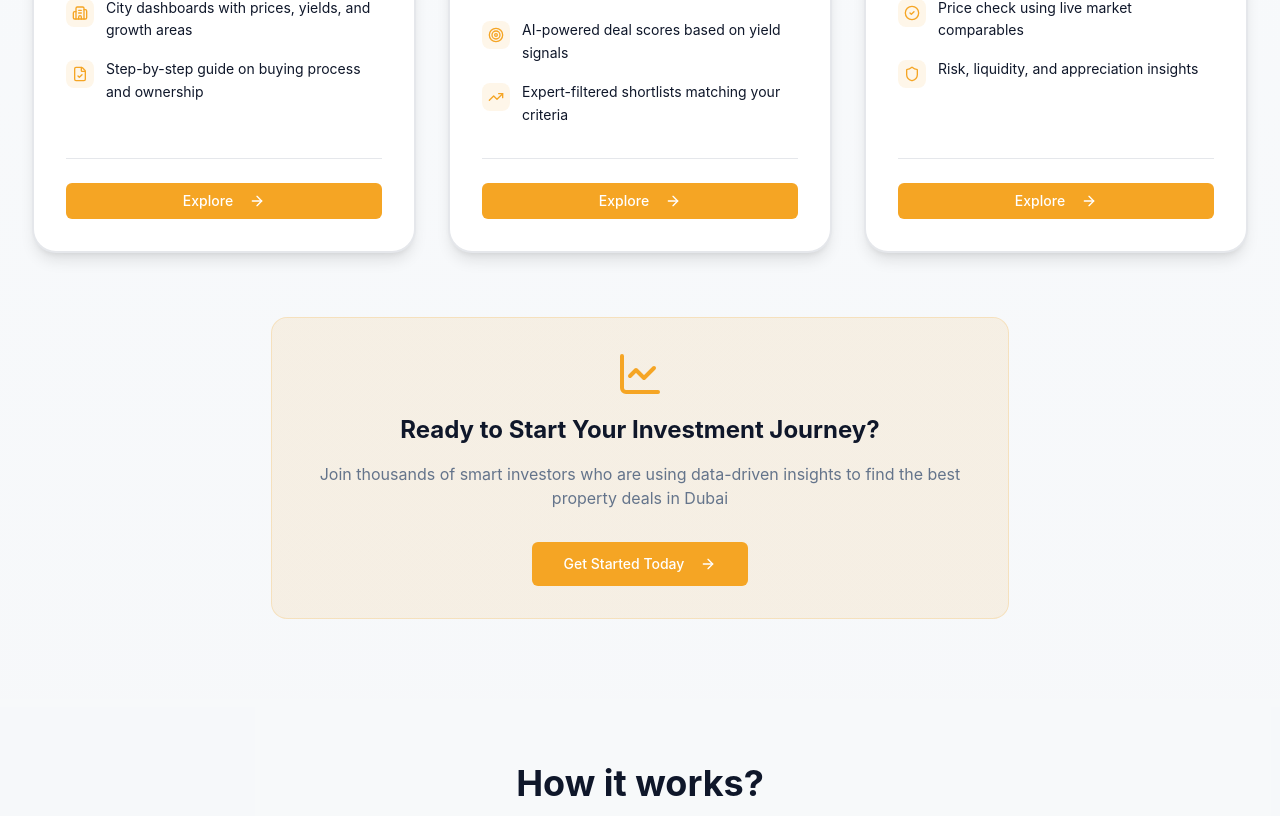
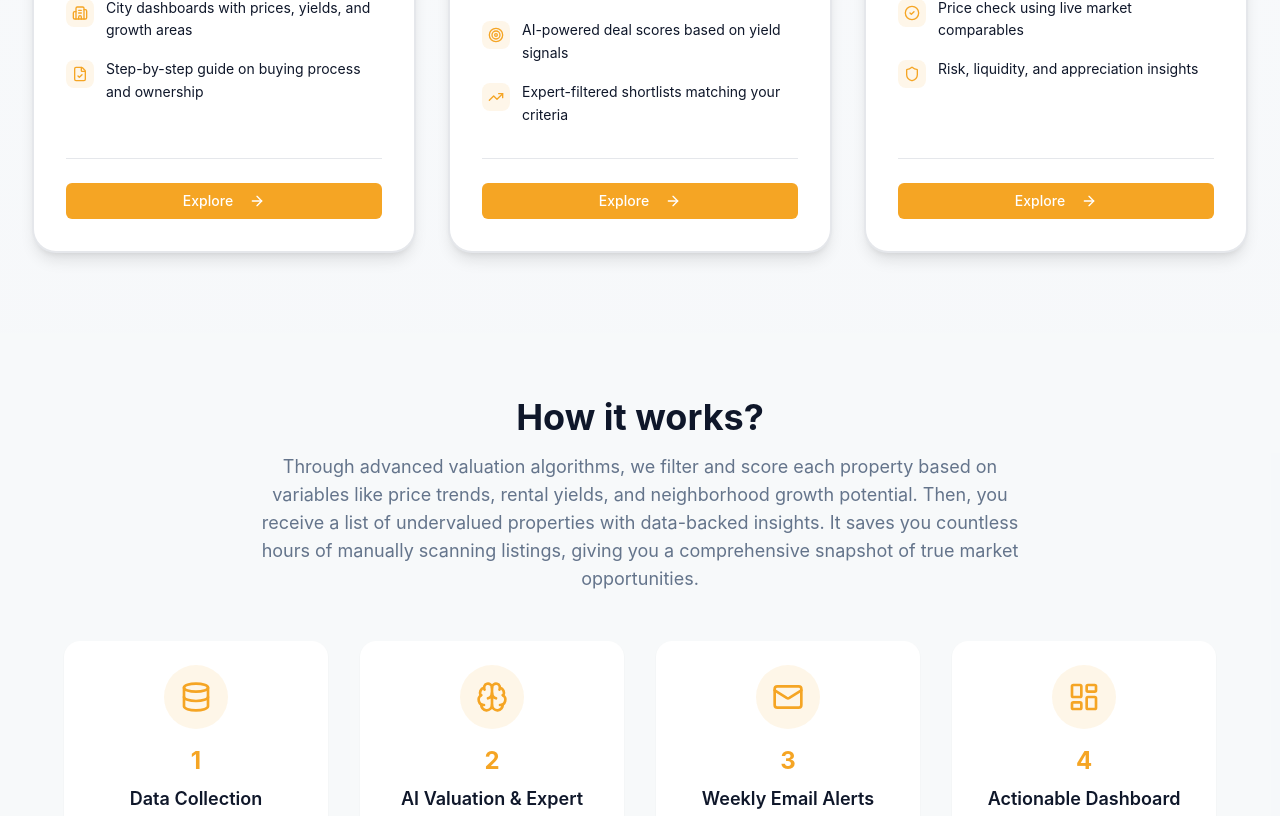
Before and after one commit to Rensights/app-frontend, a Next.js app in the folder src/: page / in a window 1280 px wide. Shown: the part 1834-2650 px from the top of the page. Built offline with nearby package versions, Linux system fonts and the light colour scheme; no server answers.

Commit message:
Remove 'Ready to Start Your Investment Journey?' section from Solutions component
- Remove bottom CTA section that appears under 'Your Journey to Smart Property Investment'
- Clean up unused imports (Button, LineChart)
- Remove unused variables (bottomTitle, bottomDescription)

```diff
--- a/src/src/components/landing/Solutions.tsx
+++ b/src/src/components/landing/Solutions.tsx
@@ -1,7 +1,7 @@
 "use client";
 
-import { Button, buttonVariants } from "./ui/button";
-import { Map, TrendingUp, FileCheck, ArrowRight, Building2, Search, CheckCircle2, LineChart, Target, Shield } from "lucide-react";
+import { buttonVariants } from "./ui/button";
+import { Map, TrendingUp, FileCheck, ArrowRight, Building2, Search, CheckCircle2, Target, Shield } from "lucide-react";
 import Link from "next/link";
 import { cn } from "@/lib/utils";
 import { useEffect, useState } from "react";
@@ -40,8 +40,6 @@ export default function LandingSolutions() {
 
   const title = content?.title || "Your Journey to Smart Property Investment";
   const subtitle = content?.subtitle || "A data-driven, step-by-step approach to finding and validating the best property deals in Dubai";
-  const bottomTitle = content?.bottomTitle || "Ready to Start Your Investment Journey?";
-  const bottomDescription = content?.bottomDescription || "Join thousands of smart investors who are using data-driven insights to find the best property deals in Dubai";
   const solutions = content?.solutions || (content?.solutionsJson ? JSON.parse(content.solutionsJson) : [
     {
       id: "explore-learn",
@@ -171,22 +169,6 @@ export default function LandingSolutions() {
             );
           })}
         </div>
-
-        {/* Bottom CTA */}
-        <div className="mt-16 text-center">
-          <div className="inline-flex flex-col items-center gap-4 p-8 rounded-2xl bg-gradient-to-r from-primary/10 to-accent/10 border border-primary/20">
-            <LineChart className="w-12 h-12 text-primary" />
-            <h3 className="text-2xl font-bold">{bottomTitle}</h3>
-            <p className="text-muted-foreground max-w-2xl">
-              {bottomDescription}
-            </p>
-            <Link href="/pricing">
-              <Button size="lg" className="mt-4">
-                {content?.bottomCtaText || "Get Started Today"} <ArrowRight className="ml-2" />
-              </Button>
-            </Link>
-          </div>
-        </div>
       </div>
     </section>
   );
```
